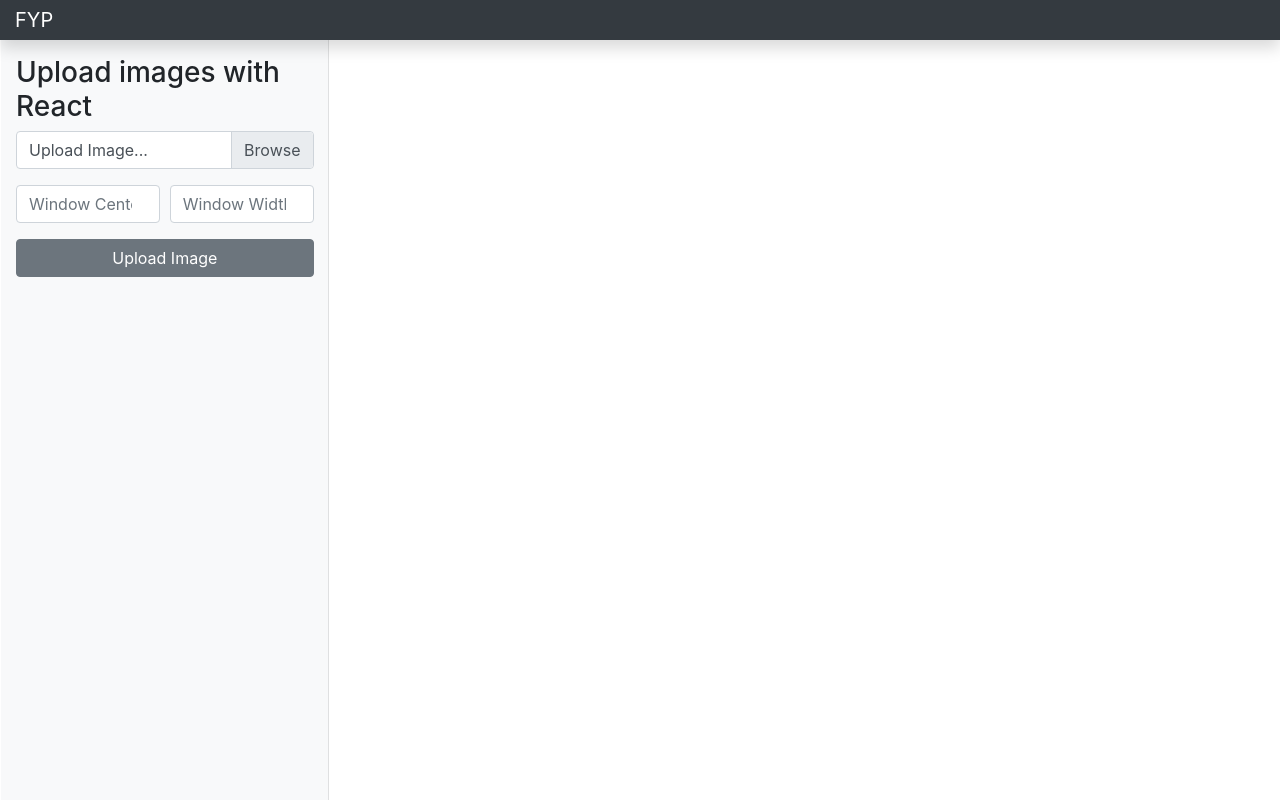
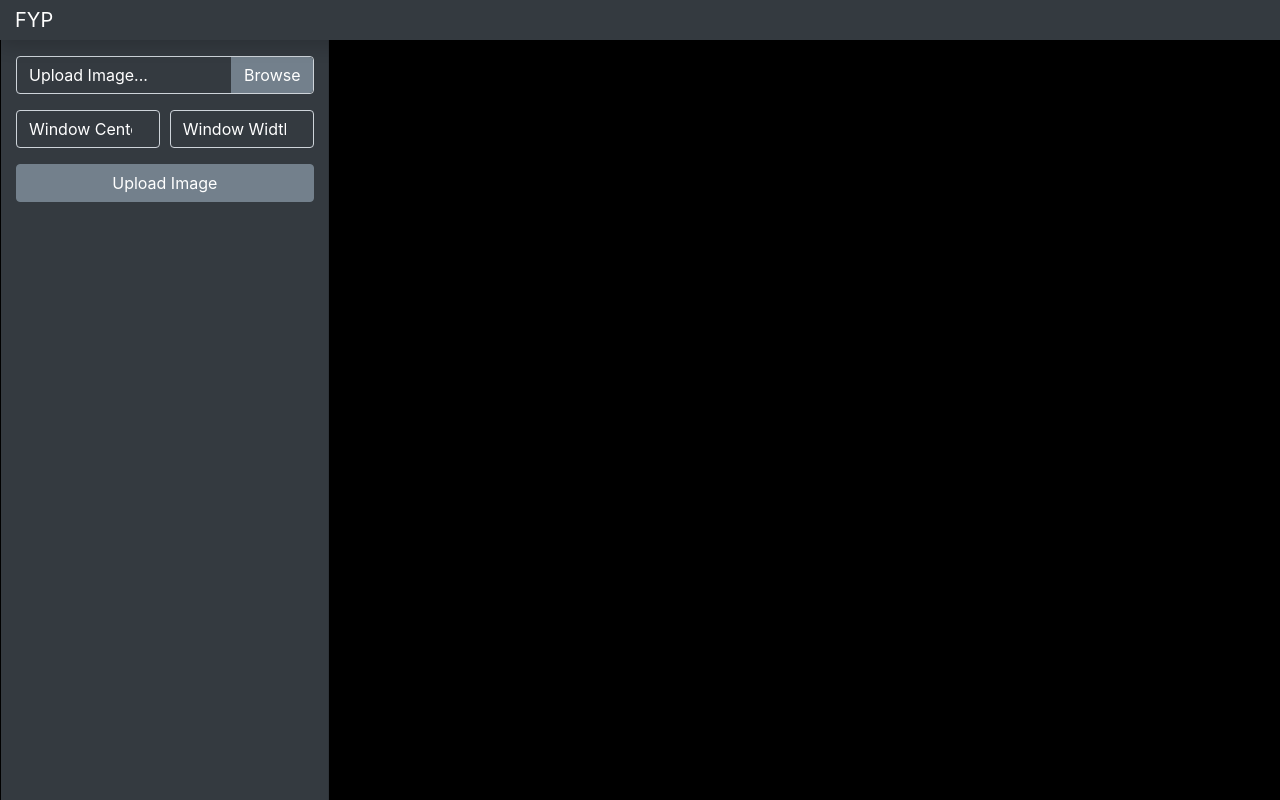
Before and after one commit to inesriahi/web-application-for-ich-detection-from-ct-scans, a React (Create React App) app in the folder frontend/: page / in a window 1280 px wide. Built offline with nearby package versions, Linux system fonts and the light colour scheme.

Commit message:
- Update interface to dark

```diff
--- a/frontend/src/App.js
+++ b/frontend/src/App.js
@@ -1,6 +1,7 @@
 import "bootstrap/dist/css/bootstrap.min.css";
 import BodyCanvas from "./components/BodyCanvas";
 import Layout from "./components/Layout";
+import "./index.css";
 // import UploadForm from "./components/Sidebar/UploadForm";
 
 function App() {
--- a/frontend/src/components/Sidebar/UploadForm.js
+++ b/frontend/src/components/Sidebar/UploadForm.js
@@ -20,7 +20,7 @@ const UploadForm = () => {
     const uploadData = new FormData();
     uploadData.append("dcmimg", img);
     uploadData.append("windowCenter", windowCenter);
-    uploadData.append("windowWidth", windowWidth)
+    uploadData.append("windowWidth", windowWidth);
     axios
       .post("http://localhost:8000/api/documents/", uploadData, {
         headers: { "Content-Type": "multipart/form-data" },
@@ -38,17 +38,18 @@ const UploadForm = () => {
     <>
       <Form>
         <FormGroup>
-          <h3>Upload images with React</h3>
           <div class="input-group mb-3">
             <div class="custom-file">
               <input
                 type="file"
                 accept="*/dicom,.dcm, image/dcm, */dcm, .dicom"
                 onChange={(event) => setImg(event.target.files[0])}
-                class="custom-file-input"
                 id="inputGroupFile02"
               />
-              <label class="custom-file-label" for="inputGroupFile02">
+              <label
+                className="custom-file-label bg-dark text-white file-upload-field"
+                for="inputGroupFile02"
+              >
                 {img && img.name}
                 {!img && "Upload Image..."}
               </label>
@@ -60,19 +61,19 @@ const UploadForm = () => {
             <div class="col">
               <input
                 type="number"
-                class="form-control"
                 placeholder="Window Center"
-                value = {windowCenter}
-                onChange = {(e) => setWindowCenter(e.target.value)}
+                value={windowCenter}
+                onChange={(e) => setWindowCenter(e.target.value)}
+                className="form-control bg-dark text-white"
               />
             </div>
             <div class="col">
               <input
                 type="number"
-                class="form-control"
+                className="form-control bg-dark text-white"
                 placeholder="Window Width"
-                value=  {windowWidth}
-                onChange = {(e) => setWindowWidth(e.target.value)}
+                value={windowWidth}
+                onChange={(e) => setWindowWidth(e.target.value)}
               />
             </div>
           </div>
--- a/frontend/src/components/Sidebar/index.js
+++ b/frontend/src/components/Sidebar/index.js
@@ -4,7 +4,7 @@ import UploadForm from "./UploadForm";
 
 const Sidebar = () => {
   return (
-    <div className="col-md-3 d-md-block bg-light sidebar mx-3">
+    <div className="col-md-3 d-md-block bg-dark sidebar mx-3">
       <div className="sidebar-sticky">
           <UploadForm />
       </div>
--- a/frontend/src/index.css
+++ b/frontend/src/index.css
@@ -1,10 +1,17 @@
+:root {
+  --header-height: 48px;
+  --secondary-color-constant: 210, 10%;
+  --secondary-color: hsl(var(--secondary-color-constant), 50%);
+  --secondary-color-darker: hsl(var(--secondary-color-constant), 40%);
+  --secondary-color-lighter: hsl(var(--secondary-color-constant), 80%);
+}
 
 * {
   box-sizing: border-box;
 }
 
-:root {
-    --header-height: 48px;
+#root {
+  background-color: #000;
 }
 
 #header {
@@ -26,7 +33,7 @@
 .sidebar-sticky {
   top: 0;
   height: calc(100vh - var(--header-height));
-    padding-top: .5rem;
+  padding-top: 0.5rem;
   overflow-x: hidden;
   overflow-y: auto;
 }
@@ -45,8 +52,46 @@
 }
 
 .main {
-    /* top: 0; */
   height: calc(100vh - var(--header-height));
+  /* background-color: #000; */
+}
+
+.btn-outline-secondary {
+  color: var(--secondary-color-lighter) !important;
+  border-color: var(--secondary-color-lighter) !important;
+}
+
+.btn-outline-secondary:hover {
+  color: #fff !important;
+  background-color: var(--secondary-color) !important;
+  border-color: var(--secondary-color) !important;
+}
+
+.btn-secondary {
+  color: #fff !important;
+  background-color: var(--secondary-color) !important;
+  border-color: var(--secondary-color) !important;
+}
+
+.btn-secondary:hover {
+  color: #fff;
+  background-color: var(--secondary-color-darker) !important;
+  border-color: var(--secondary-color-darker) !important;
+}
+
+.file-upload-field::after {
+    color: #fff !important;
+    background-color: var(--secondary-color) !important;
+    border-color: var(--secondary-color) !important;
+}
+
+
+input[type=number] {
+    -moz-appearance:textfield; /* Firefox */
+}
+
+.form-control::placeholder {
+    color: white !important;
 }
 
 /*
```
Lines whose indentation alone changed are shown as unchanged.
